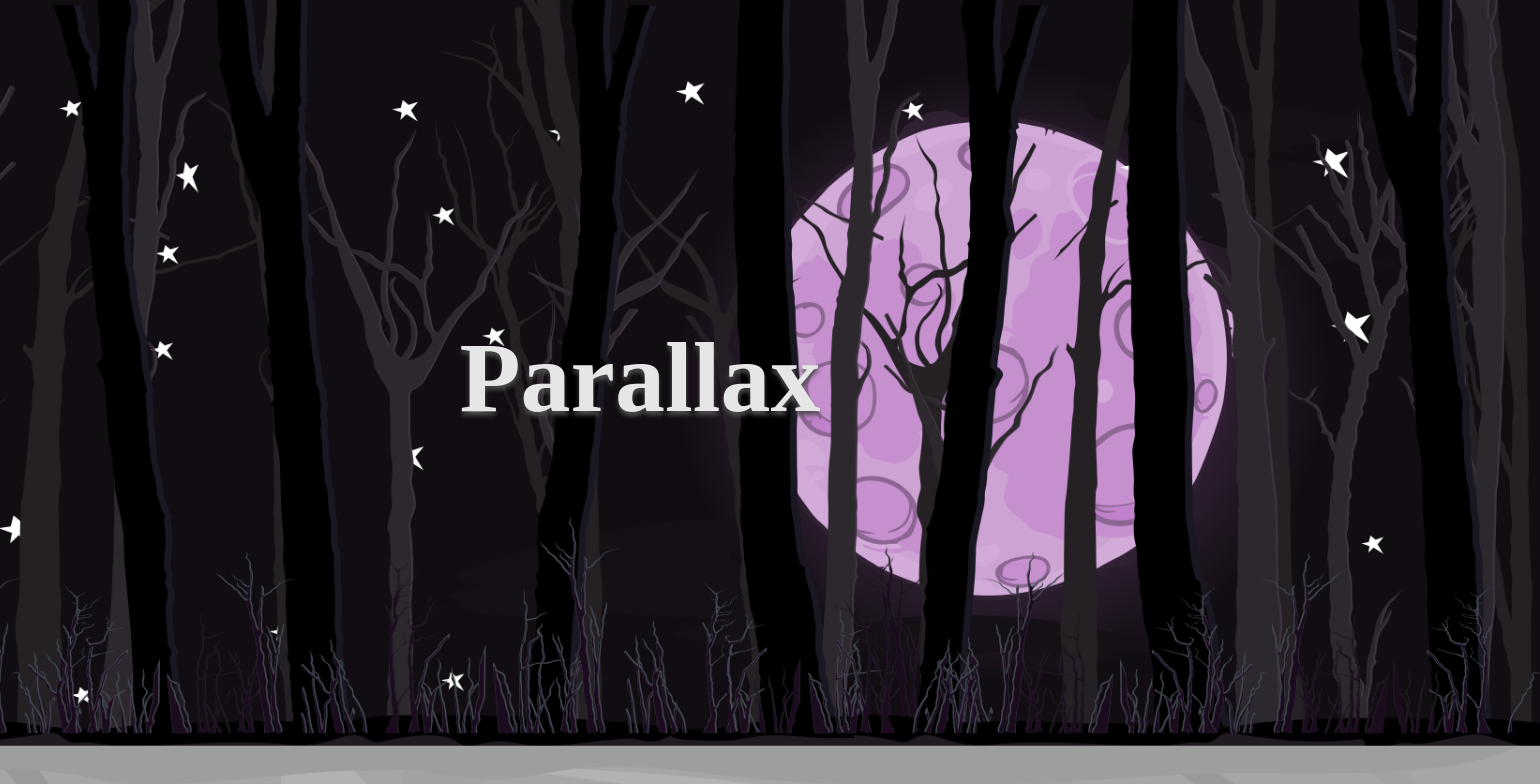
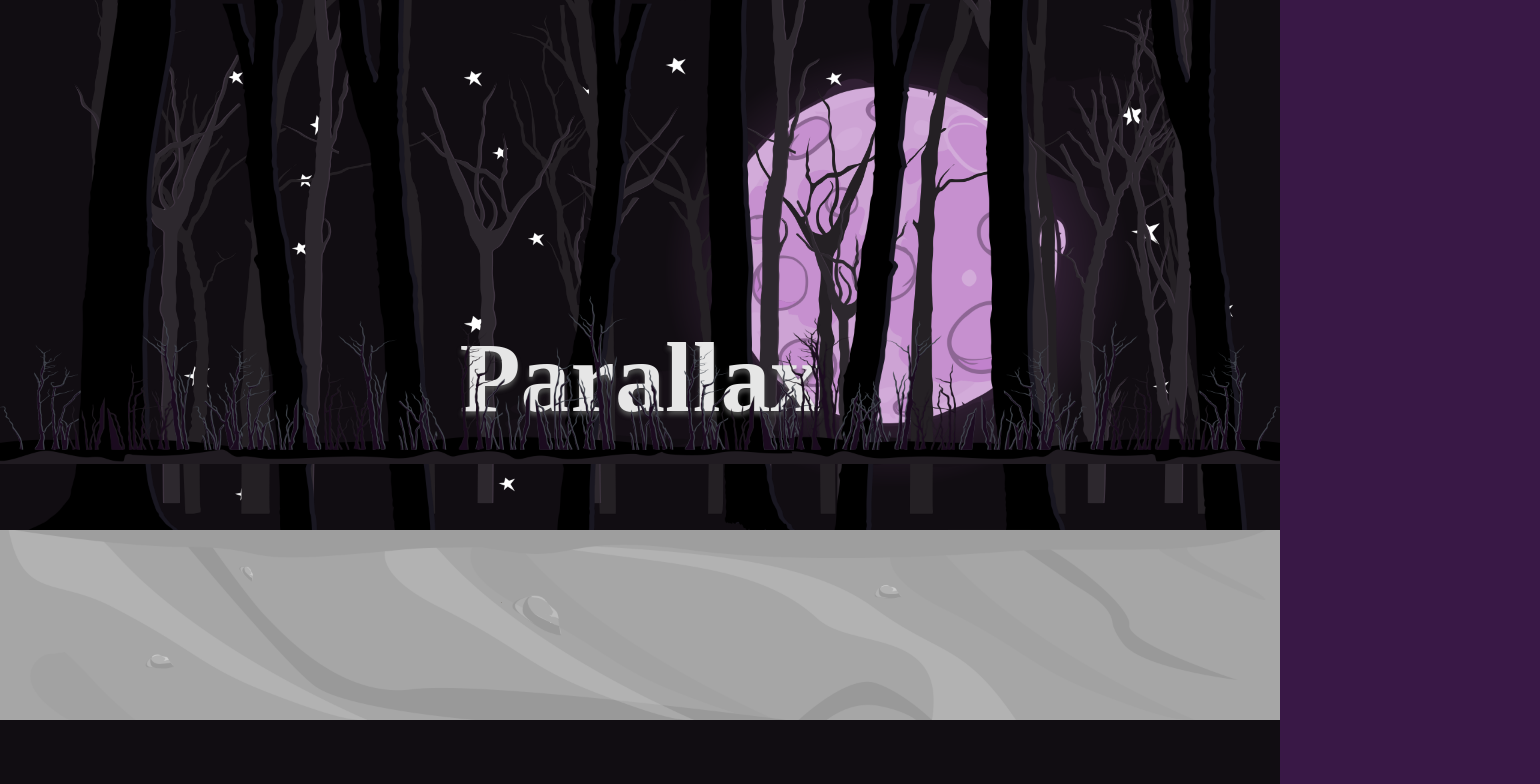
Before and after one commit to Lucas-Cornelius/parallax-test, a plain HTML site: page index.html in a window 1280 px wide. Both pictures are taken after a click on the button 1206 px from the left and 725 px from the top of the page. Shown: the top 784 px of the page, 1540 px wide, since content can reach past the window. Drawn offline with Linux system fonts and the light colour scheme.

Commit message:
adjusting the parallax

```diff
--- a/app.js
+++ b/app.js
@@ -4,6 +4,7 @@ const control = document.querySelector('.control');
 const btn = document.querySelector('.page-control');
 
 const background = document.querySelector('.background-moon');
+const backgroundStars = document.querySelector('.background-stars');
 const title = document.querySelector('.title');
 const branches = document.querySelector('.branches');
 const bigTrees = document.querySelector('.tree-zero');
@@ -16,22 +17,27 @@ let jaFoi = false;
 document.addEventListener('scroll', () => {
     const value = window.scrollY;
     if (value<900) {
+        treeOne.style.marginTop = value * .4 + 'px';
         treeOne.style.marginLeft = value * .1 + 'px';
         treeOne.style.opacity = 1 - (value/1000);
 
+        treeTwo.style.marginTop = value * .4 + 'px';
         treeTwo.style.marginRight = value * .1 + 'px';
         treeTwo.style.opacity = 1 - (value/1000);
 
-        bigTrees.style.marginTop = value * .9 + 'px';
+        bigTrees.style.marginBottom = value * 1.1 + 'px';
+        bigTrees.style.transform = `scale(${1 - (value * .0001)})`;
 
-        branches.style.marginTop = value * .2 + 'px';
+        branches.style.marginTop = value * .6 + 'px';
 
         screenWidthController(value);
 
-        background.style.marginTop = value * 1.8 + 'px';
+        backgroundStars.style.transform = `scale(${1 - (value * .0005)})`;
+        background.style.transform = `scale(${1 - (value * .0005)})`;
+        background.style.marginTop = value * 2 + 'px';
         background.style.opacity = 1 - (value/400);
 
-        title.style.marginTop = value * .7 + 'px';
+        title.style.marginTop = value * 4 + 'px';
         title.style.opacity = 1 - (value/800);
         console.log(value)
     } else {
@@ -42,8 +48,10 @@ document.addEventListener('scroll', () => {
 function screenWidthController (value) {
     if (value > 400) {
         background.style.display = 'none';
+        title.style.display = 'none';
     } else {
         background.style.display = 'block';
+        title.style.display = 'block';
     };
 
     if (value > 800) {
--- a/style.css
+++ b/style.css
@@ -13,7 +13,9 @@ body {
 }
 
 .parallax {
-    background: linear-gradient(180deg, rgba(17,13,18,1) 0%, rgba(17,13,18,1) 70%, rgba(57,24,70,1) 100%);
+    background-color: rgba(17,13,18,1);
+    width: 100%;
+    height: 100vh;
 }
 
 .parallax-content {
@@ -27,12 +29,22 @@ body {
 .parallax-content img {
     position: absolute;
     top: 0;
-    width: 1800px;
+    width: 100vw;
     pointer-events: none;
 }
 
+.tree-two,
+.tree-one {
+    width: 90vw !important;
+}
+
+.floor,
+.branches {
+    width: 100vw !important;
+}
+
 .parallax-content img.branches {
-    top: -260px;
+    top: -32%;
 }
 
 .parallax-content .title {
@@ -46,9 +58,9 @@ body {
 .control {
     height: 100vh;
     width: 100vw;
+    background-color: #391846;
     position: relative;
     z-index: 100;
-    background-color: #391846;
     text-align: center;
 }
 .control p {
@@ -59,8 +71,8 @@ body {
 
 main {
     height: 100vh;
+    background: linear-gradient(180deg, rgba(17,13,18,1) 0%, rgba(17,13,18,1) 70%, rgba(57,24,70,1) 100%);
     width: 100vw;
-    background-color: #391846;
     position: relative;
     z-index: 100;
     opacity: 1;
```
